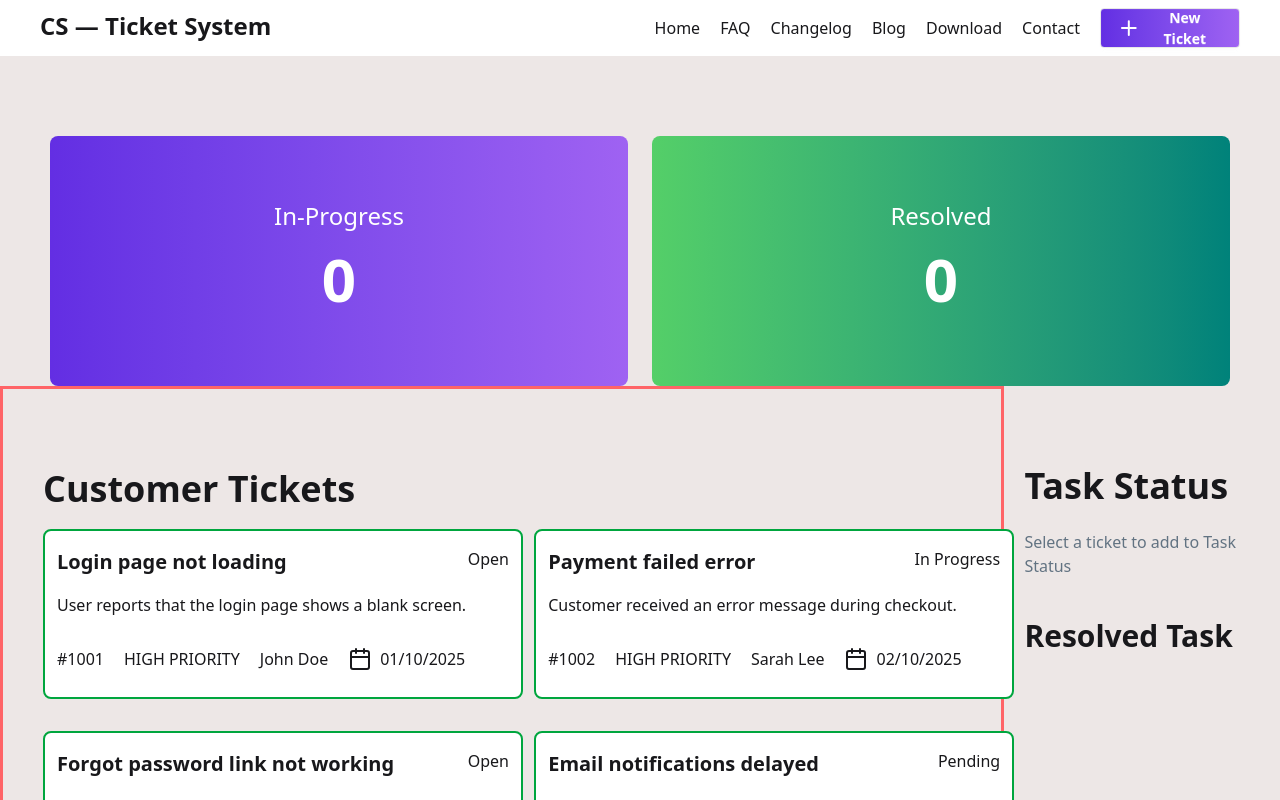
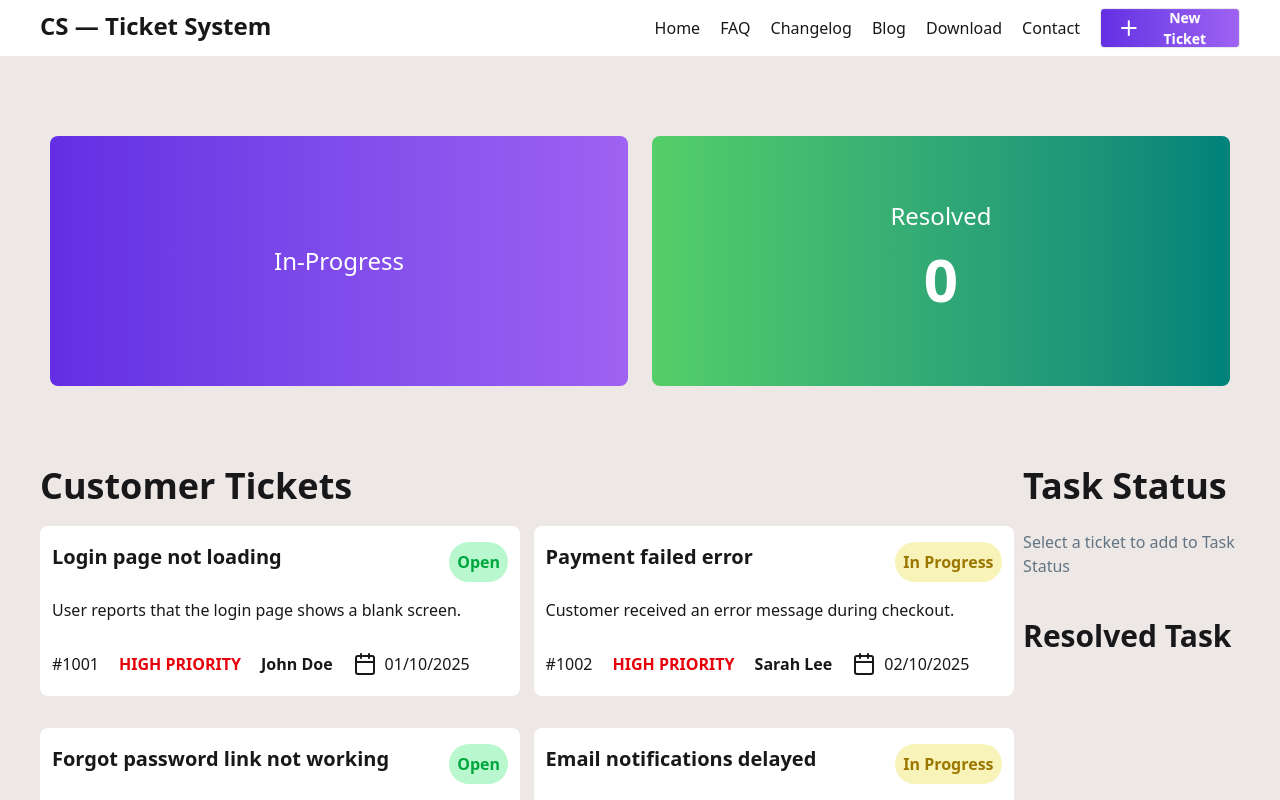
Before and after one commit to tahmid112303/Assignment-7, a React (Vite) app: page / in a window 1280 px wide. Shown: the top 800 px of the page. Built offline with nearby package versions, Linux system fonts and the light colour scheme.

Commit message:
another done

```diff
--- a/public/ticketData.json
+++ b/public/ticketData.json
@@ -32,7 +32,7 @@
     "description": "Emails are being sent hours after the triggering event.",
     "customer": "Emma Wilson",
     "priority": "LOW PRIORITY",
-    "status": "Pending",
+    "status": "In Progress",
     "createdAt": "04/10/2025"
   },
   {
@@ -41,7 +41,7 @@
     "description": "The mobile app crashes immediately after opening.",
     "customer": "David Kim",
     "priority": "HIGH PRIORITY",
-    "status": "Resolved",
+    "status": "Open",
     "createdAt": "05/10/2025"
   },
   {
@@ -68,7 +68,7 @@
     "description": "Customers are seeing two identical orders after checkout.",
     "customer": "Sophia Martinez",
     "priority": "HIGH PRIORITY",
-    "status": "Pending",
+    "status": "Open",
     "createdAt": "08/10/2025"
   },
   {
--- a/src/App.jsx
+++ b/src/App.jsx
@@ -1,4 +1,5 @@
 
+import { Suspense } from 'react'
 import './App.css'
 import Cards from './Cards'
 import Footer from './Footer'
@@ -16,7 +17,9 @@ function App() {
     <>
       <Nav></Nav>
       <Cards></Cards>
+      <Suspense fallback={<span className="loading loading-spinner loading-xl"></span>}>
       <Ticket fetchPromise={fetchPromise}></Ticket>
+      </Suspense>
       <Footer></Footer>
     </>
   )
--- a/src/Cards.jsx
+++ b/src/Cards.jsx
@@ -1,9 +1,9 @@
 import React from 'react';
 
-const Cards = () => {
+const Cards = ({inProgress,increment}) => {
     return (
         <div className='flex gap-[24px] mx-[50px] mt-[80px]'>
-            <div className='h-[250px] w-[700px] bg-linear-to-r from-[#632EE3] to-[#9F62F2] rounded-[8px] flex flex-col justify-center items-center text-[24px] text-white'> In-Progress  <span className='font-semibold text-white text-[60px]'>0</span>
+            <div className='h-[250px] w-[700px] bg-linear-to-r from-[#632EE3] to-[#9F62F2] rounded-[8px] flex flex-col justify-center items-center text-[24px] text-white' onClick={increment}> {increment} In-Progress  <span className='font-semibold text-white text-[60px]'></span>
 
             </div>
 
--- a/src/Ticket.jsx
+++ b/src/Ticket.jsx
@@ -1,22 +1,35 @@
-import React, { use } from 'react';
+import React, { use, useState } from 'react';
 import Tickets from './Tickets';
+import Cards from './Cards';
+
 
 const Ticket = ({fetchPromise}) => {
+  const [inProgress, setInProgress]=useState(0)
+
+  function increment(){
+      setInProgress(inProgress+1)
+  }
+
+  <Cards increment={increment} inProgress={inProgress}></Cards>
+
     const data=use(fetchPromise)
     console.log(data);
     return (
        <>
         <div className='flex max-sm:flex-col'>
 
-        <div className='flex flex-col border-3 border-red-400'>
+        <div className='flex flex-col '>
           <h1 className='text-4xl font-semibold mt-[80px] ml-[40px] mb-[20px]'>Customer Tickets</h1>
-            <div className='grid grid-cols-2 gap-y-8 gap-x-[24px] ml-[40px] max-sm:flex max-sm:flex-col'>
+            <div className='grid grid-cols-2 gap-y-8 gap-x-[24px] ml-[40px] max-sm:flex
+            max-sm:flex-col max-sm:ml-1 max-sm:h-auto'>
             {
                 data.map(data=><Tickets
                 key={data.id}
+                increment={increment}
                 data={data}
                 ></Tickets>)
             }
+
         </div>
         </div>
 
--- a/src/Tickets.jsx
+++ b/src/Tickets.jsx
@@ -1,22 +1,28 @@
 import { Calendar } from 'lucide-react';
 import React from 'react';
 
-const Tickets = ({data}) => {
+
+
+const Tickets = ({data,increment}) => {
+
     const ticketData=data
     return (
-        <div className='bg-white h-[170px] w-[480px] border-2
-         border-green-600 rounded-[8px] pl-3 cursor-pointer max-sm:h-auto
-         max-sm:w-auto '>
+        <div className='bg-white h-[170px] w-[480px] rounded-[8px] pl-3 cursor-pointer max-sm:h-auto
+         max-sm:w-auto ' onClick={()=>increment}>
             <div className=' flex justify-between mt-4'>
-                <h1 className='text-[20px] font-semibold'>{ticketData.title}</h1>
-                <div className='mr-3'>{ticketData.status}</div>
+                <h1 className='text-[20px] font-bold'>{ticketData.title}</h1>
+                <div className={`font-bold mr-3 ${ticketData.status=== 'Open' ?'text-green-600 bg-[#B9F8CF] p-2 rounded-4xl': ticketData.status==="In Progress" ?
+                    'text-[#9C7700] bg-[#F8F3B9] p-2 rounded-4xl' : ''}`}>{ticketData.status}</div>
+
             </div>
             <div className='mt-4'>{ticketData.description}</div>
 
             <div className='flex gap-5 mt-[30px]'>
                 <p>#{ticketData.id}</p>
-                <p>{ticketData.priority}</p>
-                <p>{ticketData.customer}</p>
+                <p className={`font-bold ${ticketData.priority?.toLowerCase()==='low priority' ? 'text-green-600': ticketData.priority?.toLowerCase()===
+                'high priority' ? 'text-red-600' : ticketData.priority?.toLowerCase()==='medium priority' ? 'text-yellow-600' : ''}`}>
+                {ticketData.priority}</p>
+                <p className='font-semibold'>{ticketData.customer}</p>
                 <p className='flex gap-2'><Calendar></Calendar>
                 {ticketData.createdAt}
                 </p>
```
